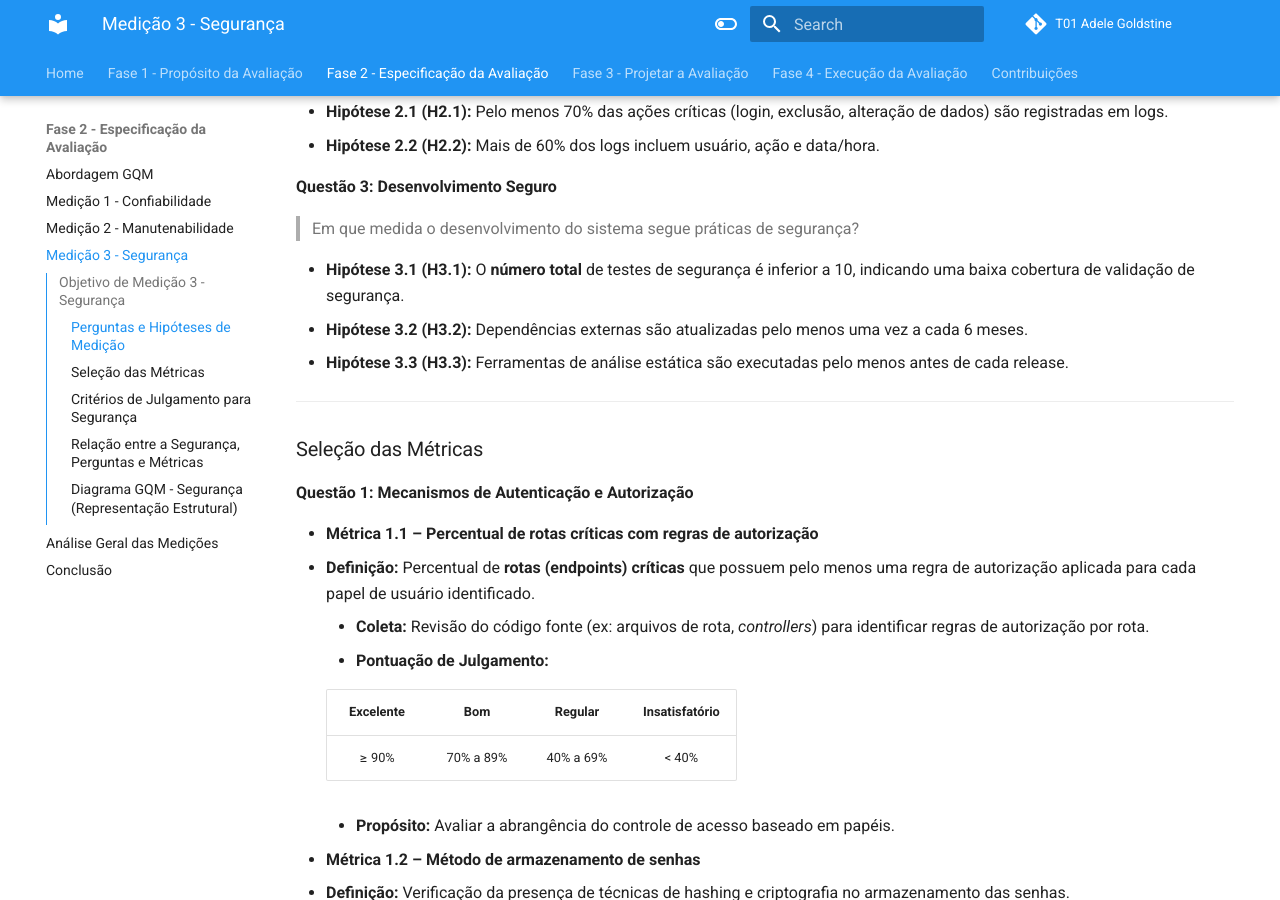
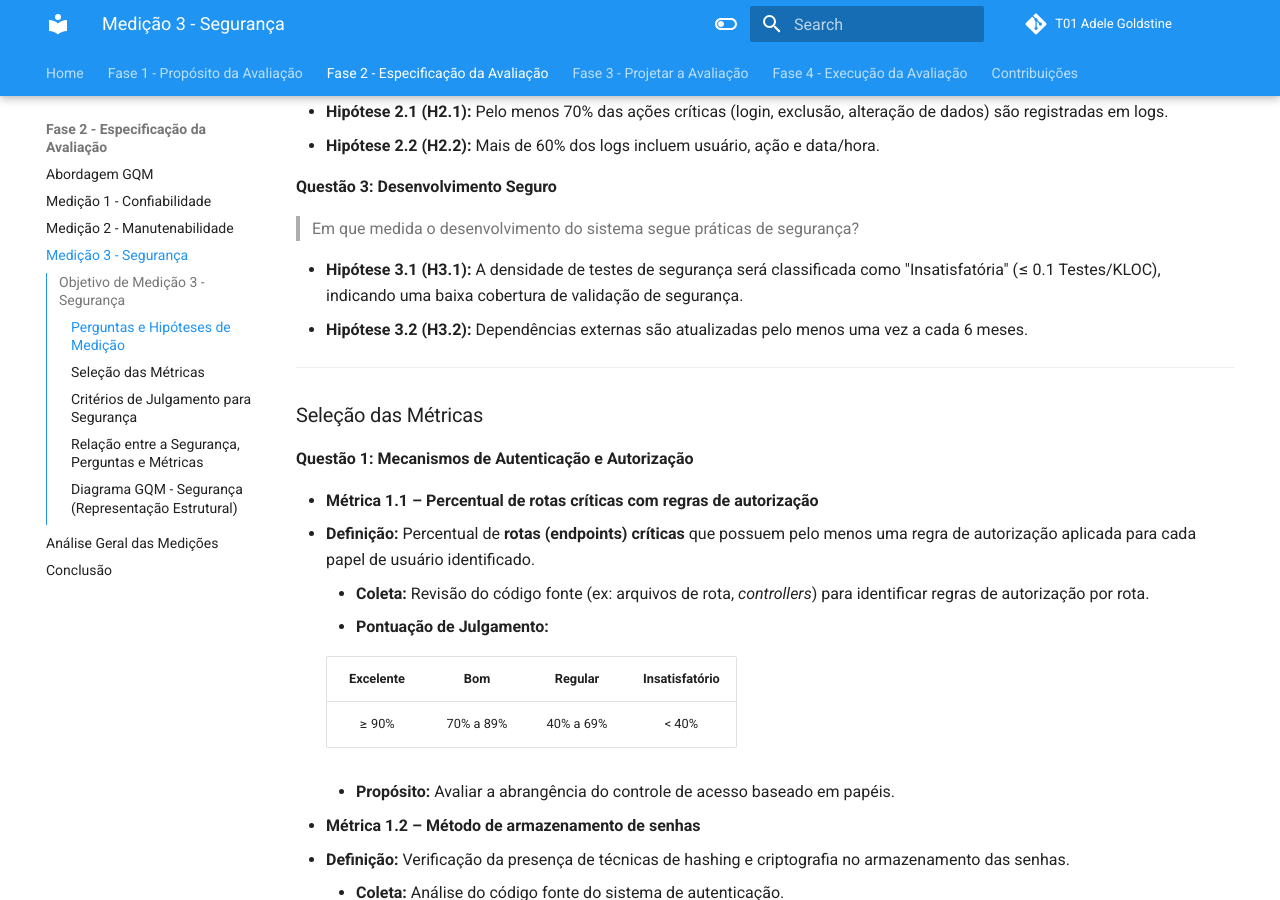
Before and after one commit to FCTE-Qualidade-de-Software-1/2025-2_T01_ADELE-GOLDSTINE, an MkDocs documentation site: the page built from docs/fase_2/gqm_seguranca.md, in a window 1280 px wide and 900 px high, scrolled down 877 px. Built offline with MkDocs 1.6.1 and Material for MkDocs 9.7.7, drawn with Linux system fonts in a browser that asks for light colours; comment, search, counter and statistics services are not loaded.

```diff
--- a/docs/fase_2/gqm_seguranca.md
+++ b/docs/fase_2/gqm_seguranca.md
@@ -57,9 +57,8 @@
 
 > Em que medida o desenvolvimento do sistema segue práticas de segurança?
 
-* **Hipótese 3.1 (H3.1):** O **número total** de testes de segurança é inferior a 10, indicando uma baixa cobertura de validação de segurança.
+* **Hipótese 3.1 (H3.1):** A densidade de testes de segurança será classificada como "Insatisfatória" (≤ 0.1 Testes/KLOC), indicando uma baixa cobertura de validação de segurança.
 * **Hipótese 3.2 (H3.2):** Dependências externas são atualizadas pelo menos uma vez a cada 6 meses.
-* **Hipótese 3.3 (H3.3):** Ferramentas de análise estática são executadas pelo menos antes de cada release.
 
 ---
 
```
Also changed, not shown: docs/fase_2/gqm_manutenibilidade.md (+1 -1 lines).
